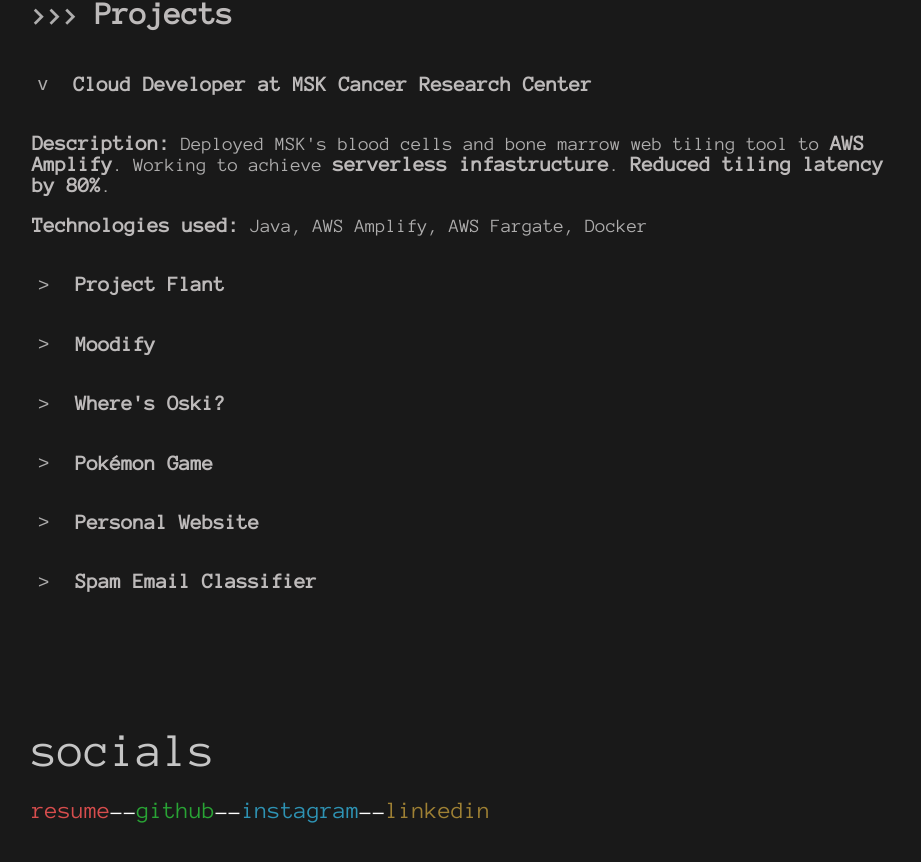
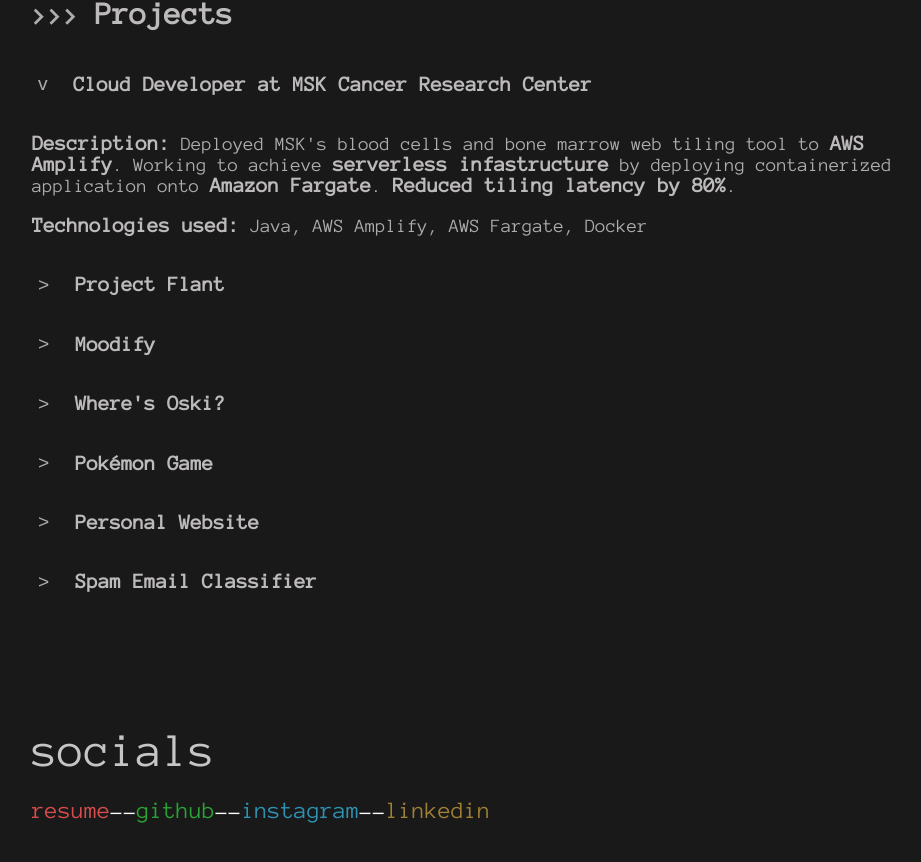
Before and after one commit to VincentVinni/my-website, a React (Create React App) app in the folder my-react-app/: page / in a window 1280 px wide. Shown: the part 2090-2952 px from the top of the page, without its empty margins (32-953 px from the left). Built offline with nearby package versions, Linux system fonts and the light colour scheme.

Commit message:
update project description

```diff
--- a/my-react-app/src/Componenets/projects.js
+++ b/my-react-app/src/Componenets/projects.js
@@ -78,7 +78,7 @@
 
                 {isVisibleOne && (
                     <div className="project-one-info info">
-                        <p><b>Description:</b> Deployed MSK's blood cells and bone marrow web tiling tool to <b>AWS Amplify</b>. Working to achieve <b>serverless infastructure</b>. <b>Reduced tiling latency by 80%</b>.</p>
+                        <p><b>Description:</b> Deployed MSK's blood cells and bone marrow web tiling tool to <b>AWS Amplify</b>. Working to achieve <b>serverless infastructure</b> by deploying containerized application onto <b>Amazon Fargate</b>. <b>Reduced tiling latency by 80%</b>.</p>
                         <p><b>Technologies used:</b> Java, AWS Amplify, AWS Fargate, Docker</p>
                     </div>
                 )}
```
